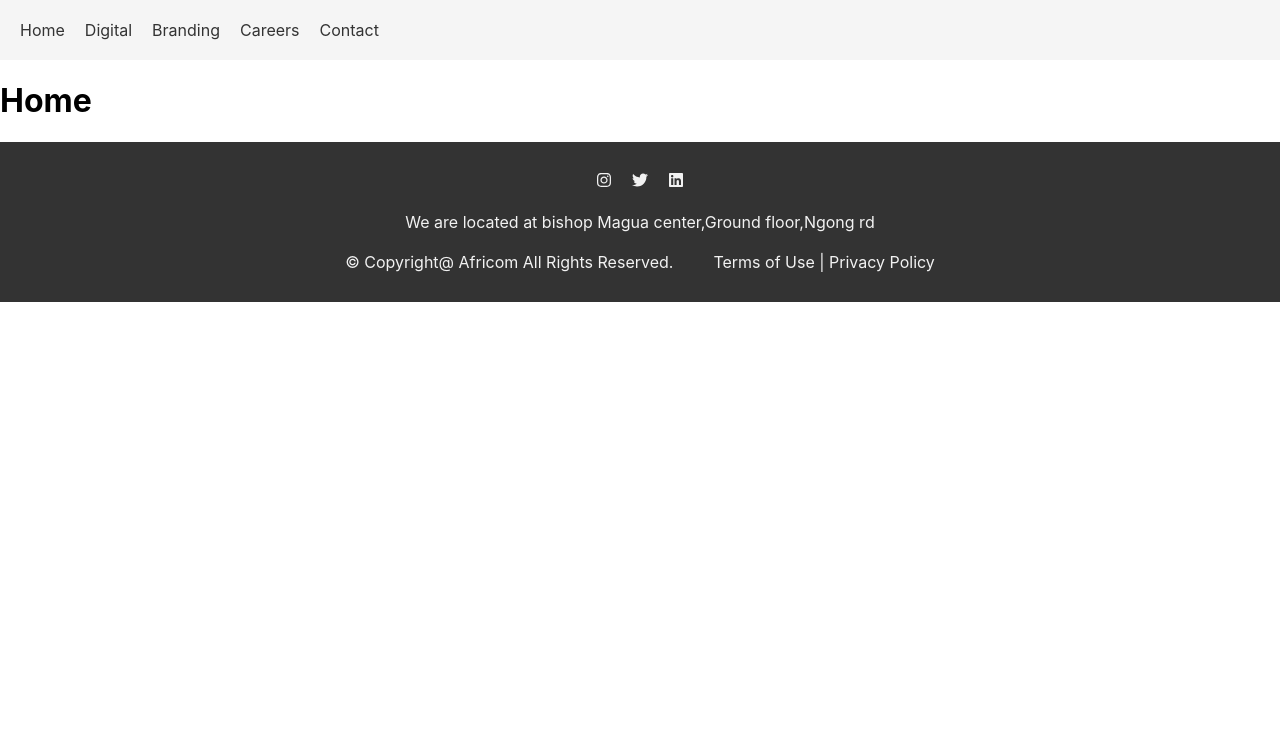
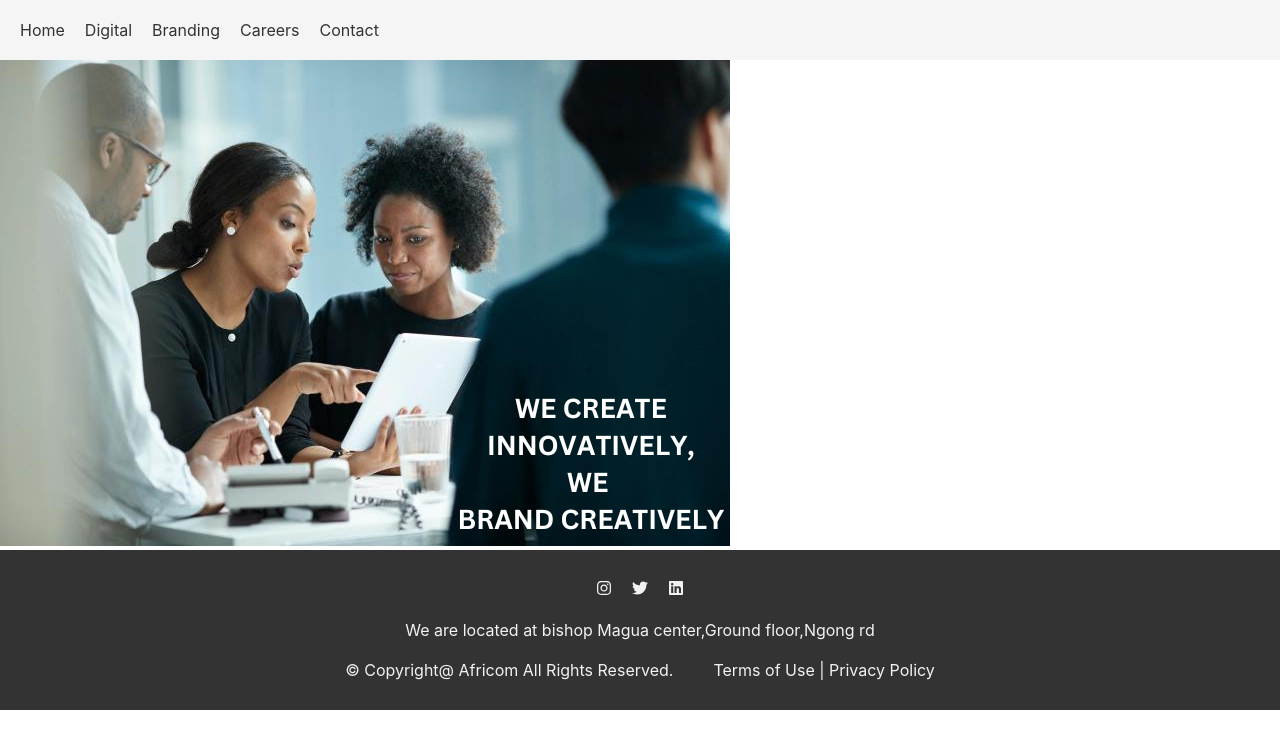
Before and after one commit to JMuhlanga/Africomwebsite, a React (Create React App) app: page / in a window 1280 px wide. Shown: the top 748 px of the page. Built offline with nearby package versions, Linux system fonts and the light colour scheme.

Commit message:
homepage updated

```diff
--- a/src/Components/Home.js
+++ b/src/Components/Home.js
@@ -1,11 +1,18 @@
 import React from 'react';
+import '../Styles/Home.css';
 
 
 function Home() {
     return (
-        <div>
-        <h1>Home</h1>
+        //homepage div
+        <div className="homepage">
+        <div className="homepage__picture">
+            <img src={require('../Images/HOME.png')} alt="me" />
         </div>
+        </div>
+
+
+
     );
     }
 
--- a/src/Styles/Home.css
+++ b/src/Styles/Home.css
@@ -0,0 +1,6 @@
+.homepage__picture {
+     width: 100%;
+    height: auto;
+
+
+}
```
Also changed, not shown: src/Images/HOME.png (added).
